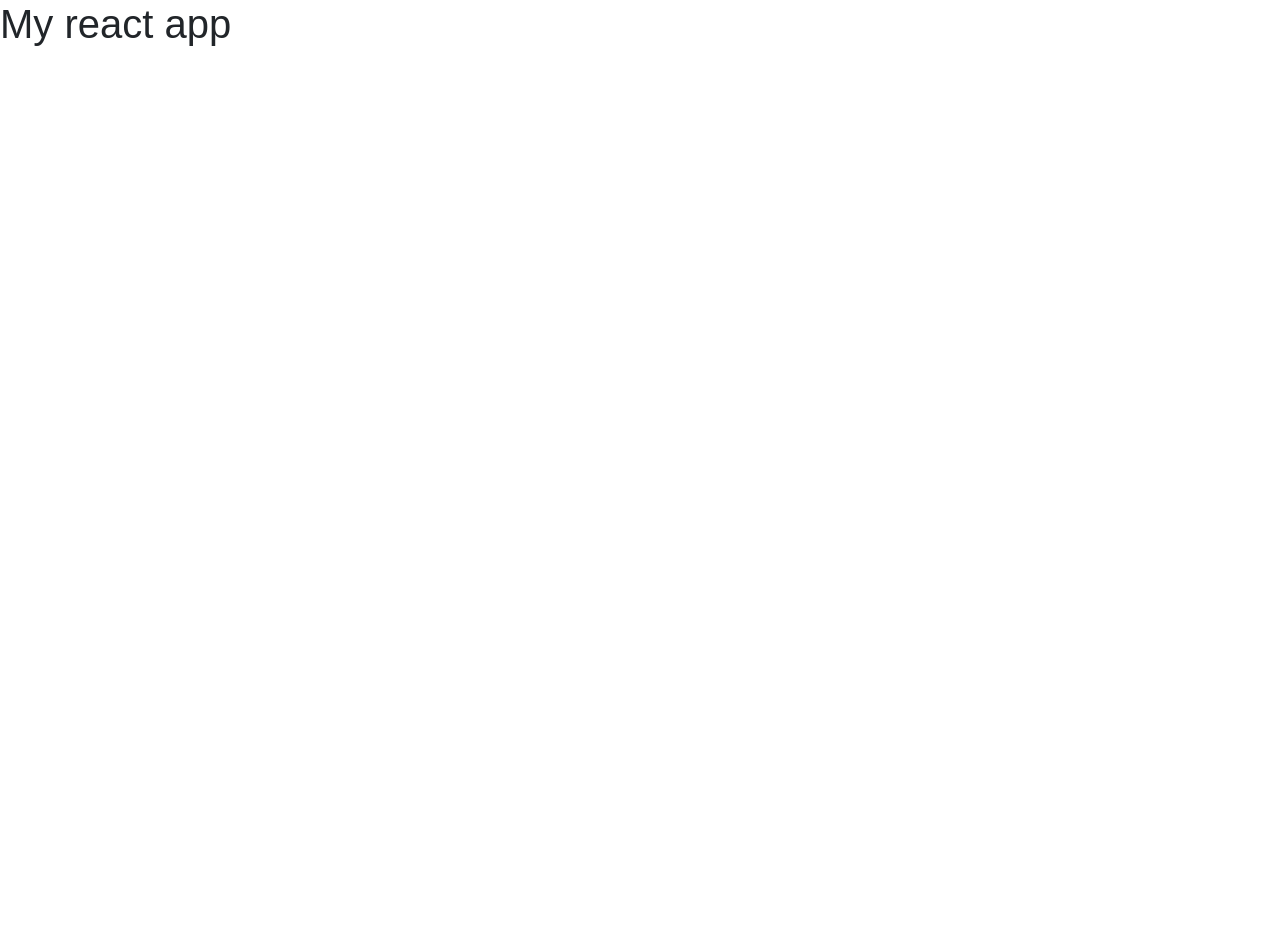
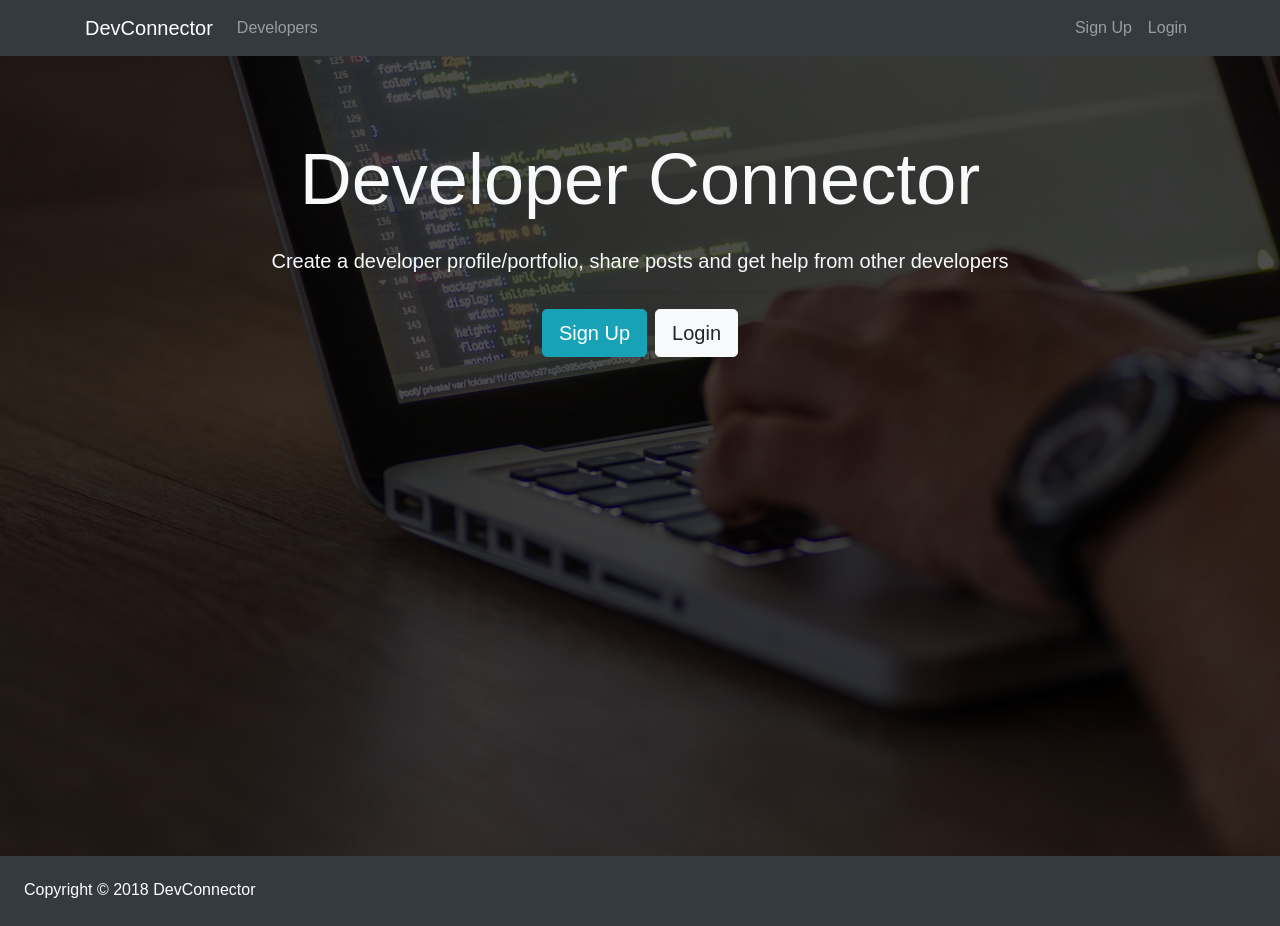
Before and after one commit to dreyescairo/drcDevConnector, a React (Create React App) app in the folder client/: page / in a window 1280 px wide. Before the commit the page ends 800 px from the top, so only its background shows below. Built offline with nearby package versions, Linux system fonts and the light colour scheme.

Commit message:
implemented the Navbar, Landing, and Footer pages. No functionality yet

```diff
--- a/client/src/App.js
+++ b/client/src/App.js
@@ -1,11 +1,20 @@
 import React, { Component } from "react";
+
+import Navbar from "./components/layout/Navbar";
+import Footer from "./components/layout/Footer";
+import Landing from "./components/layout/Landing";
 import "./App.css";
 
 class App extends Component {
   render() {
     return (
       <div className="App">
-        <h1> My react app </h1>
+        {/* imported components must have first letter Capital. */}
+        <Navbar />
+
+        <Landing />
+
+        <Footer />
       </div>
     );
   }
--- a/client/src/components/layout/Footer.js
+++ b/client/src/components/layout/Footer.js
@@ -0,0 +1,11 @@
+//This is just a functional component. No lifecycle needed like with a class component
+
+import React from "react";
+
+export default () => {
+  return (
+    <footer className="bg-dark text-white mt-5 p-4 text center">
+      Copyright &copy; {new Date().getFullYear()} DevConnector
+    </footer>
+  );
+};
--- a/client/src/components/layout/Landing.js
+++ b/client/src/components/layout/Landing.js
@@ -0,0 +1,33 @@
+import React, { Component } from "react";
+
+class Landing extends Component {
+  render() {
+    return (
+      <div className="landing">
+        <div className="dark-overlay landing-inner text-light">
+          <div className="container">
+            <div className="row">
+              <div className="col-md-12 text-center">
+                <h1 className="display-3 mb-4">Developer Connector</h1>
+                <p className="lead">
+                  {" "}
+                  Create a developer profile/portfolio, share posts and get help
+                  from other developers
+                </p>
+                <hr />
+                <a href="register.html" className="btn btn-lg btn-info mr-2">
+                  Sign Up
+                </a>
+                <a href="login.html" className="btn btn-lg btn-light">
+                  Login
+                </a>
+              </div>
+            </div>
+          </div>
+        </div>
+      </div>
+    );
+  }
+}
+
+export default Landing;
--- a/client/src/components/layout/Navbar.js
+++ b/client/src/components/layout/Navbar.js
@@ -3,9 +3,46 @@
 class Navbar extends Component {
   render() {
     return (
-      <div>
-        <h1>Navbar placeholder</h1>
-      </div>
+      //  Navbar
+      <nav className="navbar navbar-expand-sm navbar-dark bg-dark mb-4">
+        <div className="container">
+          <a className="navbar-brand" href="landing.html">
+            DevConnector
+          </a>
+          <button
+            className="navbar-toggler"
+            type="button"
+            data-toggle="collapse"
+            data-target="#mobile-nav"
+          >
+            <span className="navbar-toggler-icon" />
+          </button>
+
+          <div className="collapse navbar-collapse" id="mobile-nav">
+            <ul className="navbar-nav mr-auto">
+              <li className="nav-item">
+                <a className="nav-link" href="profiles.html">
+                  {" "}
+                  Developers
+                </a>
+              </li>
+            </ul>
+
+            <ul className="navbar-nav ml-auto">
+              <li className="nav-item">
+                <a className="nav-link" href="register.html">
+                  Sign Up
+                </a>
+              </li>
+              <li className="nav-item">
+                <a className="nav-link" href="login.html">
+                  Login
+                </a>
+              </li>
+            </ul>
+          </div>
+        </div>
+      </nav>
     );
   }
 }
```
